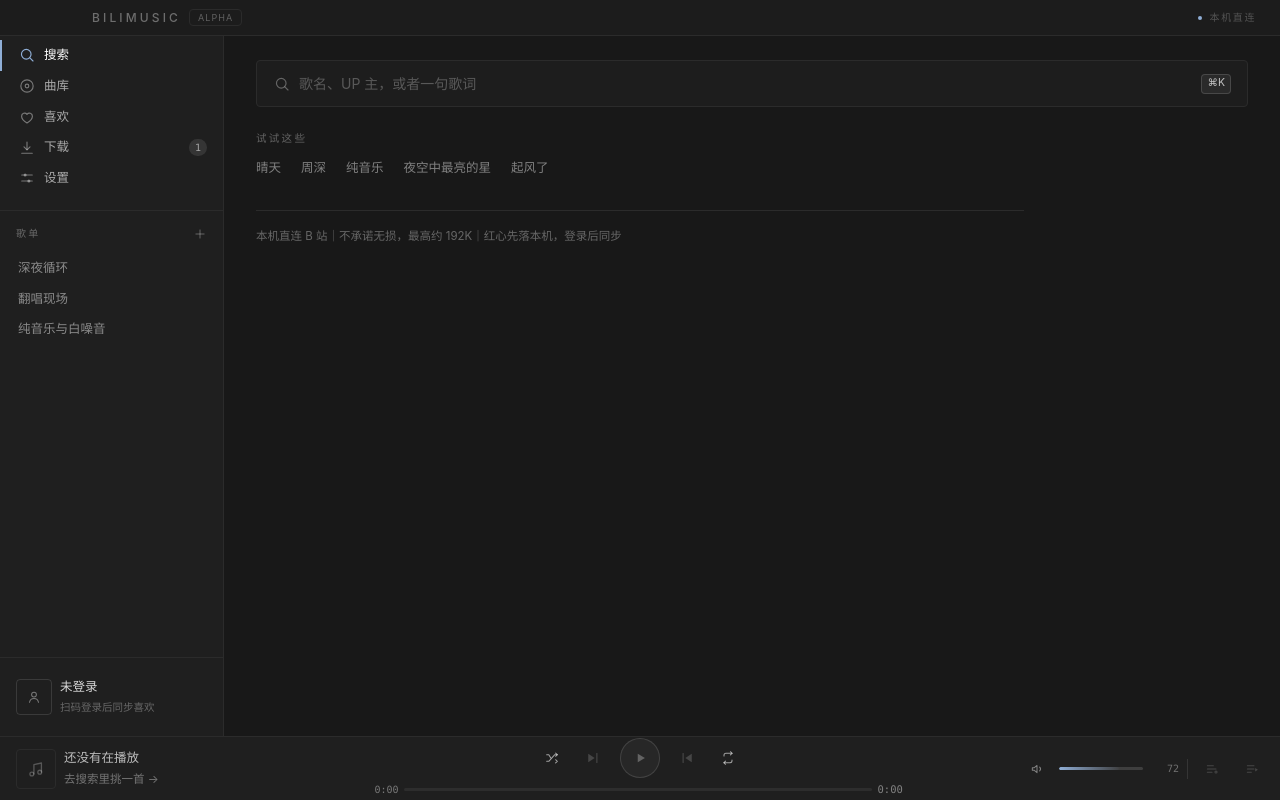
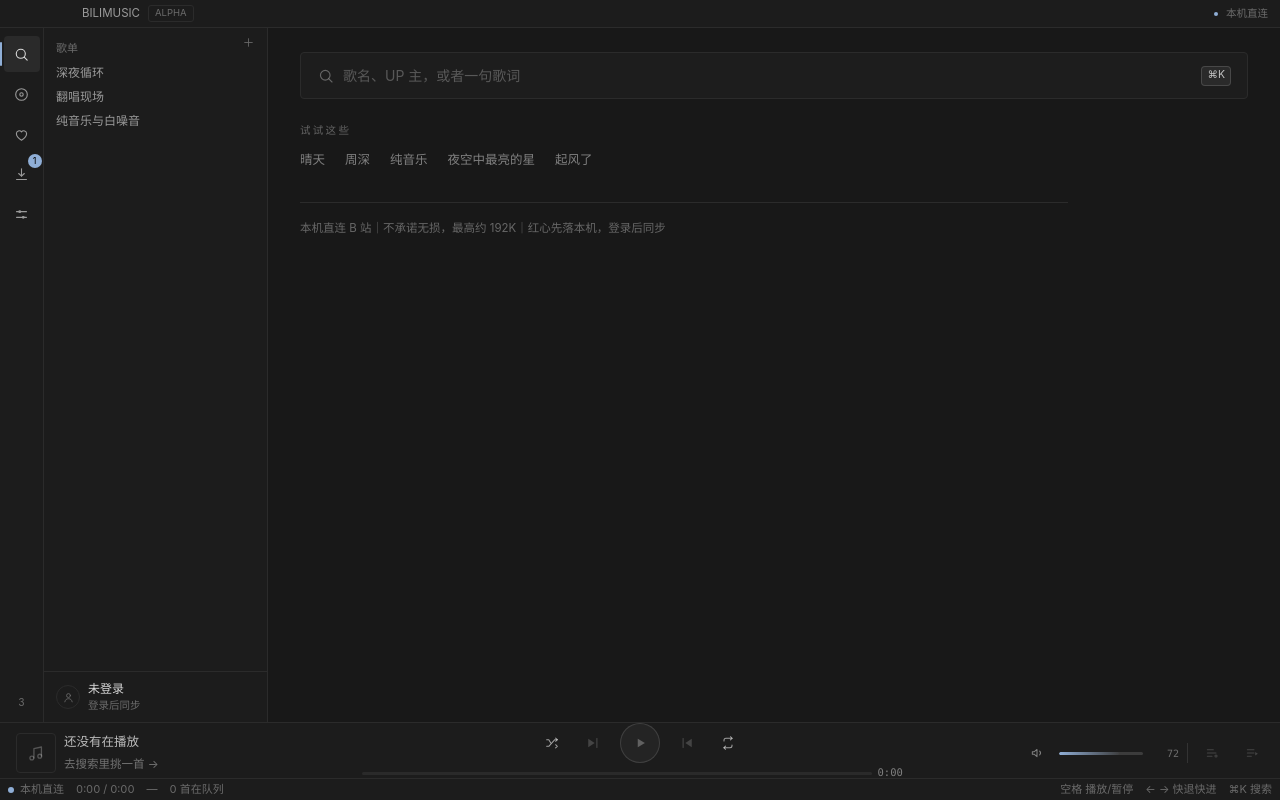
Before and after one commit to TTAWDTT/oh-bilibili, a React (Vite) app in the folder apps/desktop/: page / in a window 1280 px wide. Built offline with nearby package versions, Linux system fonts and the light colour scheme.

Commit message:
style: 五段式编辑器骨架——图标条、浏览器侧栏、状态条、24px 行高与 hover 填充

```diff
--- a/apps/desktop/src/app/App.tsx
+++ b/apps/desktop/src/app/App.tsx
@@ -13,7 +13,9 @@ import { useAccentVars, useTrackAccent } from '../shared/lib/accent'
 import { ToastHost } from '../shared/ui/ToastHost'
 import type { View } from './appStore'
 import { useAppStore } from './appStore'
+import { IconRail } from './IconRail'
 import { Sidebar } from './Sidebar'
+import { StatusBar } from './StatusBar'
 import { TitleBar } from './TitleBar'
 import { useBootstrap } from './useBootstrap'
 import { useShortcuts } from './useShortcuts'
@@ -62,6 +64,7 @@ export default function App() {
       <TitleBar />
 
       <div className="relative z-10 flex min-h-0 flex-1">
+        <IconRail />
         <Sidebar />
         <main className="block min-w-0 flex-1 overflow-hidden">
           <CurrentView view={view} />
@@ -72,6 +75,7 @@ export default function App() {
       </div>
 
       <PlayerBar />
+      <StatusBar />
       <ToastHost />
       <AuthModal />
     </div>
--- /dev/null
+++ b/apps/desktop/src/app/IconRail.tsx
@@ -0,0 +1,81 @@
+import type { View } from './appStore'
+import { useAppStore } from './appStore'
+import { useDownloadsStore } from '../features/downloads/downloadsStore'
+import { useLibraryStore } from '../features/library/libraryStore'
+import { useReactionStore } from '../features/reactions/reactionStore'
+import { Icon } from '../shared/ui/Icon'
+import type { IconName } from '../shared/ui/Icon'
+
+type NavItem = { view: View; label: string; icon: IconName }
+
+const NAV: readonly NavItem[] = [
+  { view: { kind: 'search' }, label: '搜索', icon: 'search' },
+  { view: { kind: 'library' }, label: '曲库', icon: 'library' },
+  { view: { kind: 'liked' }, label: '喜欢', icon: 'heart' },
+  { view: { kind: 'downloads' }, label: '下载', icon: 'download' },
+  { view: { kind: 'settings' }, label: '设置', icon: 'settings' },
+]
+
+/**
+ * 图标条。编辑器式外壳的第一段：只放图标，不带文字。
+ * 激活态用左侧 2px 色条加图标提亮，和侧栏的选中行是两套语义（这里是「切模块」，那里是「选中条目」）。
+ */
+export function IconRail() {
+  const view = useAppStore((state) => state.view)
+  const navigate = useAppStore((state) => state.navigate)
+  const liked = useReactionStore((state) => state.likedTracks.length)
+  const downloads = useDownloadsStore((state) => state.items)
+
+  return (
+    <nav aria-label="主导航" className="flex w-11 shrink-0 flex-col items-center gap-1 border-r border-hairline bg-[var(--panel-alt)] py-2">
+      {NAV.map((item) => {
+        const active = view.kind === item.view.kind
+        const running = (downloads ?? []).filter(
+          (d) => d.state === 'running' || d.state === 'queued',
+        ).length
+        const badge = item.view.kind === 'liked' ? liked : item.view.kind === 'downloads' ? running : 0
+        return (
+          <button
+            key={item.label}
+            type="button"
+            onClick={() => navigate(item.view)}
+            aria-label={item.label}
+            title={item.label}
+            aria-current={active ? 'page' : undefined}
+            className={[
+              't relative flex h-9 w-9 items-center justify-center rounded-[4px]',
+              active
+                ? 'bg-[var(--hover)] text-[var(--text-1)]'
+                : 'text-[var(--text-2)] hover:bg-[var(--hover)] hover:text-[var(--text-1)]',
+            ].join(' ')}
+          >
+            {active ? (
+              <span className="absolute -left-1 top-1.5 h-6 w-[2px] rounded-full bg-[var(--accent)]" />
+            ) : null}
+            <Icon name={item.icon} size={17} />
+            {badge > 0 ? (
+              <span className="absolute -right-0.5 -top-0.5 min-w-[14px] rounded-full bg-[var(--accent)] px-1 text-center text-[9px] leading-[14px] text-black">
+                {badge > 99 ? '99' : badge}
+              </span>
+            ) : null}
+          </button>
+        )
+      })}
+      <div className="mt-auto">
+        <PlaylistShortcut />
+      </div>
+    </nav>
+  )
+}
+
+function PlaylistShortcut() {
+  const playlists = useLibraryStore((state) => state.playlists)
+  return (
+    <span
+      className="num flex h-6 w-9 items-center justify-center text-[10px] text-[var(--text-3)]"
+      title={`${playlists?.length ?? 0} 个歌单`}
+    >
+      {playlists?.length ?? 0}
+    </span>
+  )
+}
--- a/apps/desktop/src/app/Sidebar.tsx
+++ b/apps/desktop/src/app/Sidebar.tsx
@@ -2,26 +2,17 @@ import { useState } from 'react'
 import type { View } from './appStore'
 import { useAppStore } from './appStore'
 import { useAuthStore } from '../features/auth/authStore'
-import { useDownloadsStore } from '../features/downloads/downloadsStore'
 import { useLibraryStore } from '../features/library/libraryStore'
-import { useReactionStore } from '../features/reactions/reactionStore'
 import { CreatePlaylistModal } from '../features/library/CreatePlaylistModal'
 import { Icon } from '../shared/ui/Icon'
-import type { IconName } from '../shared/ui/Icon'
 import { Skeleton } from '../shared/ui/Skeleton'
 
-type NavItem = { view: View; label: string; icon: IconName }
-
-const NAV: readonly NavItem[] = [
-  { view: { kind: 'search' }, label: '搜索', icon: 'search' },
-  { view: { kind: 'library' }, label: '曲库', icon: 'library' },
-  { view: { kind: 'liked' }, label: '喜欢', icon: 'heart' },
-  { view: { kind: 'downloads' }, label: '下载', icon: 'download' },
-  { view: { kind: 'settings' }, label: '设置', icon: 'settings' },
-]
-
-/** 左栏与主区共用同一条发丝线：激活项靠左侧 2px 色条标记，不再铺底色。 */
-const ROW = 't group flex items-center border-l-2 text-left'
+/** 侧栏行：24px 高，hover 是深灰填充而不是只改文字色——这是编辑器式列表的通用手感。 */
+const ROW =
+  't mx-1 flex h-6 items-center gap-2 rounded-[3px] px-2 text-left text-[12px]'
+const ROW_IDLE = 'text-[var(--text-2)] hover:bg-[var(--hover)] hover:text-[var(--text-1)]'
+const ROW_ACTIVE = 'bg-[var(--hover)] text-[var(--text-1)]'
+const SECTION = 'px-3 pb-1 pt-3 text-[11px] font-medium text-[var(--text-3)]'
 
 export function Sidebar() {
   const view = useAppStore((state) => state.view)
@@ -29,65 +20,36 @@ export function Sidebar() {
   const setAuthOpen = useAppStore((state) => state.setAuthOpen)
   const playlists = useLibraryStore((state) => state.playlists)
   const auth = useAuthStore((state) => state.auth)
-  const likedCount = useReactionStore((state) => state.likedTracks.length)
-  const downloads = useDownloadsStore((state) => state.items)
   const [creating, setCreating] = useState(false)
 
-  const runningDownloads = (downloads ?? []).filter((item) => item.state === 'running' || item.state === 'queued').length
   const user = auth?.logged_in === true ? auth.user : null
 
   return (
-    <aside className="flex w-[224px] shrink-0 flex-col overflow-hidden border-r border-hairline bg-[var(--panel)]">
-      <nav className="flex flex-col pt-1">
-        {NAV.map((item) => {
-          const active = view.kind === item.view.kind
-          const badge = item.view.kind === 'liked' ? likedCount : item.view.kind === 'downloads' ? runningDownloads : 0
-          return (
-            <button
-              key={item.view.kind}
-              type="button"
-              aria-current={active ? 'page' : undefined}
-              onClick={() => navigate(item.view)}
-              className={[
-                ROW,
-                'gap-2 px-4 py-1.5 text-[12.5px]',
-                active ? 'border-[var(--accent)] text-white' : 'border-transparent text-white/62 hover:text-white',
-              ].join(' ')}
-            >
-              <span className={active ? 'text-[var(--accent)]' : 'text-white/40 group-hover:text-white/80'}>
-                <Icon name={item.icon} />
-              </span>
-              <span className="flex-1">{item.label}</span>
-              {badge > 0 ? (
-                <span className="rounded-full bg-white/10 px-1.5 py-[1px] font-mono text-[10px] text-white/55">{badge}</span>
-              ) : null}
-            </button>
-          )
-        })}
-      </nav>
-
-      <div className="mt-4 flex items-center justify-between border-t border-hairline pl-4 pr-3 pb-1 pt-3">
-        <span className="text-[10px] uppercase tracking-[0.22em] text-white/32">歌单</span>
+    <aside className="flex w-[224px] shrink-0 flex-col overflow-hidden border-r border-hairline bg-[var(--panel-alt)]">
+      <div className="flex items-center justify-between pr-2">
+        <span className={SECTION}>歌单</span>
         <button
           type="button"
           aria-label="新建歌单"
           title="新建歌单"
           onClick={() => setCreating(true)}
-          className="t press rounded-[4px] p-1 text-white/34 hover:text-white"
+          className="t -mt-1 rounded-[3px] p-1 text-[var(--text-3)] hover:bg-[var(--hover)] hover:text-[var(--text-1)]"
         >
-          <Icon name="plus" size={14} />
+          <Icon name="plus" size={13} />
         </button>
       </div>
 
-      <div className="flex min-h-0 flex-1 flex-col overflow-y-auto py-1">
+      <div className="flex min-h-0 flex-1 flex-col overflow-y-auto pb-2">
         {playlists === null ? (
-          <div className="space-y-2.5 px-4 py-2">
-            <Skeleton className="h-3 w-3/4" />
-            <Skeleton className="h-3 w-2/3" />
-            <Skeleton className="h-3 w-4/5" />
+          <div className="space-y-2 px-3 py-1">
+            <Skeleton className="h-2.5 w-3/4" />
+            <Skeleton className="h-2.5 w-2/3" />
+            <Skeleton className="h-2.5 w-4/5" />
           </div>
         ) : playlists.length === 0 ? (
-          <p className="px-4 py-2 text-[11.5px] leading-relaxed text-white/32">还没有歌单，点上面的加号建一个。</p>
+          <p className="px-3 py-1 text-[11.5px] leading-relaxed text-[var(--text-3)]">
+            还没有歌单，点上面的加号建一个。
+          </p>
         ) : (
           playlists.map((playlist) => {
             const active = view.kind === 'playlist' && view.id === playlist.id
@@ -98,11 +60,7 @@ export function Sidebar() {
                 aria-current={active ? 'page' : undefined}
                 title={playlist.name}
                 onClick={() => navigate({ kind: 'playlist', id: playlist.id, name: playlist.name })}
-                className={[
-                  ROW,
-                  'truncate px-4 py-1.5 text-[12.5px]',
-                  active ? 'border-[var(--accent)] text-white' : 'border-transparent text-white/48 hover:text-white',
-                ].join(' ')}
+                className={[ROW, active ? ROW_ACTIVE : ROW_IDLE].join(' ')}
               >
                 <span className="truncate">{playlist.name}</span>
               </button>
@@ -111,33 +69,28 @@ export function Sidebar() {
         )}
       </div>
 
-      <div className="border-t border-hairline p-3">
       <button
         type="button"
-          onClick={() => (user ? navigate({ kind: 'settings' }) : setAuthOpen(true))}
-          className="t flex w-full items-center gap-2 px-1 py-2 text-left"
+        onClick={() => setAuthOpen(true)}
+        className="t flex shrink-0 items-center gap-2 border-t border-hairline px-3 py-2 text-left hover:bg-[var(--hover)]"
       >
-          {user?.avatar ? (
-            <img src={user.avatar} alt="" className="h-9 w-9 rounded-[4px] border border-white/12 object-cover" />
-          ) : user ? (
-            <span className="flex h-9 w-9 items-center justify-center rounded-[4px] bg-white/10 text-[12.5px] font-medium text-white/90">
-              {user.uname.slice(0, 1)}
+        <span className="flex h-6 w-6 items-center justify-center rounded-full border border-hairline text-[var(--text-3)]">
+          <Icon name="user" size={13} />
         </span>
-          ) : (
-            <span className="flex h-9 w-9 items-center justify-center rounded-[4px] border border-white/12 text-white/40">
-              <Icon name="user" size={16} />
+        <span className="min-w-0">
+          <span className="block truncate text-[12px] text-[var(--text-1)]">
+            {user?.uname ?? '未登录'}
           </span>
-          )}
-          <span className="min-w-0 flex-1">
-            <span className="block truncate text-[12.5px] text-white/82">{user ? user.uname : '未登录'}</span>
-            <span className="mt-1 block truncate text-[10.5px] text-white/32">
-              {user ? `UID ${user.mid}` : '扫码登录后同步喜欢'}
+          <span className="block truncate text-[10.5px] text-[var(--text-3)]">
+            {user ? '已连接 B 站' : '登录后同步'}
           </span>
         </span>
       </button>
-      </div>
 
       <CreatePlaylistModal open={creating} onClose={() => setCreating(false)} />
     </aside>
   )
 }
+
+
+export type { View }
--- /dev/null
+++ b/apps/desktop/src/app/StatusBar.tsx
@@ -0,0 +1,35 @@
+import { usePlayerStore } from '../features/player/playerStore'
+import { formatTime } from '../shared/lib/format'
+
+/**
+ * 状态条。编辑器式外壳的最后一段：22px，11px 字，只放事实，不放操作。
+ * 播放器的短暂状态（码率、音源、队列长度）集中在这里，主界面就不用到处贴徽标。
+ */
+export function StatusBar() {
+  const snapshot = usePlayerStore((state) => state.snapshot)
+  const queue = usePlayerStore((state) => state.queue)
+
+  const quality = snapshot?.quality_kbps ?? null
+  const queued = queue?.items.length ?? 0
+
+  return (
+    <footer className="flex h-[22px] shrink-0 items-center justify-between border-t border-hairline bg-[var(--panel-alt)] px-2 text-[11px] text-[var(--text-3)]">
+      <div className="flex items-center gap-3">
+        <span className="flex items-center gap-1.5">
+          <span className="h-1.5 w-1.5 rounded-full bg-[var(--accent)]" />
+          本机直连
+        </span>
+        <span className="num">
+          {formatTime(snapshot?.position_ms ?? 0)} / {formatTime(snapshot?.duration_ms ?? 0)}
+        </span>
+        <span className="num">{quality ? `${quality}K` : '—'}</span>
+        <span className="num">{queued} 首在队列</span>
+      </div>
+      <div className="flex items-center gap-3">
+        <span>空格 播放/暂停</span>
+        <span>← → 快退快进</span>
+        <span>⌘K 搜索</span>
+      </div>
+    </footer>
+  )
+}
--- a/apps/desktop/src/app/TitleBar.tsx
+++ b/apps/desktop/src/app/TitleBar.tsx
@@ -2,15 +2,15 @@ export function TitleBar() {
   return (
     <div
       data-tauri-drag-region
-      className="relative z-20 flex h-9 shrink-0 items-center justify-between border-b border-hairline bg-white/[0.018] pl-[92px] pr-6"
+      className="relative z-20 flex h-7 shrink-0 items-center justify-between border-b border-hairline bg-[var(--panel-alt)] pl-[82px] pr-3"
     >
       <div className="flex items-center gap-2">
-        <span className="text-[12px] font-medium tracking-[0.26em] text-white/36">BILIMUSIC</span>
-        <span className="rounded-[4px] border border-hairline px-2 py-[1px] text-[9px] tracking-[0.12em] text-white/30">
+        <span className="text-[11.5px] text-[var(--text-2)]">BILIMUSIC</span>
+        <span className="rounded-[3px] border border-hairline px-1.5 text-[9.5px] text-[var(--text-3)]">
           ALPHA
         </span>
       </div>
-      <div className="flex items-center gap-2 text-[10px] tracking-[0.16em] text-white/24">
+      <div className="flex items-center gap-2 text-[10.5px] text-[var(--text-3)]">
         <span className="h-1 w-1 rounded-full bg-[var(--accent)]" />
         本机直连
       </div>
--- a/apps/desktop/src/features/player/PlaybackProgress.tsx
+++ b/apps/desktop/src/features/player/PlaybackProgress.tsx
@@ -17,7 +17,6 @@ export function PlaybackProgress() {
   }, [])
 
   const ratio = scrub ?? (duration > 0 ? Math.min(1, now / duration) : 0)
-  const shown = scrub === null ? Math.min(now, duration) : scrub * duration
 
   const commit = (value: number): void => {
     if (duration <= 0) return
@@ -27,7 +26,6 @@ export function PlaybackProgress() {
 
   return (
     <div className="flex w-full items-center gap-1.5">
-      <span className="num w-9 shrink-0 text-right font-mono text-[10px] text-white/40">{formatTime(shown)}</span>
       <div className="min-w-0 flex-1">
         <Slider
           value={ratio}
--- a/apps/desktop/src/features/player/PlayerBar.tsx
+++ b/apps/desktop/src/features/player/PlayerBar.tsx
@@ -99,10 +99,10 @@ export function PlayerBar() {
 
   return (
     // 三等分列宽让控制区真正落在窗口中线，两侧对称才不会显得偏。
-    <section className="relative z-20 grid h-16 shrink-0 overflow-hidden grid-cols-[minmax(0,1fr)_minmax(340px,1.7fr)_minmax(0,1fr)] items-center gap-6 border-t border-hairline bg-[var(--panel)] px-3">
+    <section className="relative z-20 grid h-14 shrink-0 overflow-hidden grid-cols-[minmax(0,1fr)_minmax(340px,1.7fr)_minmax(0,1fr)] items-center gap-6 border-t border-hairline bg-[var(--panel)] px-3">
       <TrackInfo track={track} quality={snapshot?.quality_kbps ?? null} />
 
-      <div className="flex min-w-0 flex-col items-center gap-0.5">
+      <div className="flex min-w-0 flex-col items-center gap-0">
         <Transport />
         <PlaybackProgress />
       </div>
--- a/apps/desktop/src/styles.css
+++ b/apps/desktop/src/styles.css
@@ -23,9 +23,11 @@
   color-scheme: dark;
 
   /* 面板与分隔 */
-  --panel: #1f1f1f;
-  --panel-raised: #242424;
+  --panel: #1c1c1c;
+  --panel-alt: #1c1c1c;
+  --panel-raised: #232323;
   --panel-hover: #2a2a2a;
+  --hover: #2a2a2a;
   --line: #2b2b2b;
 
   /* 文本三级 */
```
Also changed, not shown: 1 other file (tests, documents, lock files or other folders). Lines whose indentation alone changed are shown as unchanged.
